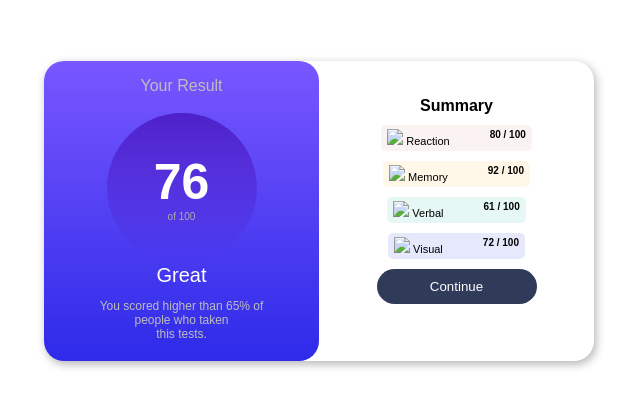
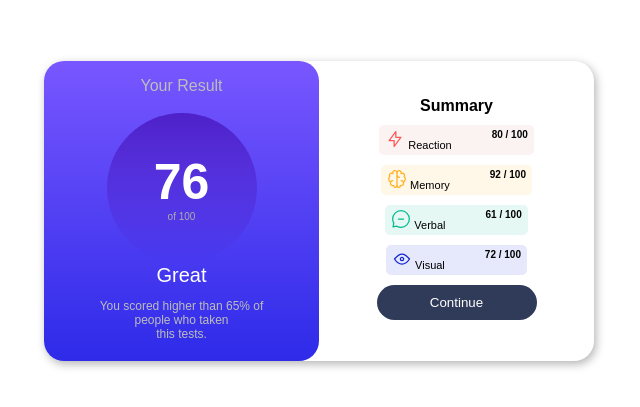
Before and after one commit to efkevi-n/web, a plain HTML site: page index.html in a window 1280 px wide. Shown: the part 139-546 px from the top of the page, without its empty margins (276-916 px from the left). Drawn offline with Linux system fonts and the light colour scheme.

Commit message:
added new files

```diff
--- a/index.html
+++ b/index.html
@@ -52,7 +52,7 @@
 
               <div id="R">
                    <p>
-                    <img src="../assets/images/icon-reaction.svg" >
+                    <img src="./assets/images/icon-reaction.svg" >
                     Reaction
                   </p>
                   <span >80 / 100 </span>
@@ -60,7 +60,7 @@
 
               <div id="M">
                 <p>
-                  <img src="../assets/images/icon-memory.svg" >
+                  <img src="./assets/images/icon-memory.svg" >
                     Memory
                   </p>
                   <span > 92 / 100 </span>
@@ -68,7 +68,7 @@
 
               <div id="V">
                  <p>
-                  <img src="../assets/images/icon-verbal.svg " >
+                  <img src="./assets/images/icon-verbal.svg " >
                     Verbal
                   </p>
                   <span >61 / 100 </span>
@@ -76,7 +76,7 @@
 
               <div id="VI">
                   <p>
-                    <img src="../assets/images/icon-visual.svg" >
+                    <img src="./assets/images/icon-visual.svg" >
                     Visual
                   </p>
                   <span >72 / 100 </span>
```
Also changed, not shown: assets/fonts/HankenGrotesk-VariableFont_wght.ttf (added), assets/fonts/README.txt (added), assets/fonts/static/HankenGrotesk-Bold.ttf (added), assets/fonts/static/HankenGrotesk-ExtraBold.ttf (added), assets/fonts/static/HankenGrotesk-Medium.ttf (added), assets/images/favicon-32x32.png (added), assets/images/icon-memory.svg (added), assets/images/icon-reaction.svg (added), assets/images/icon-verbal.svg (added), assets/images/icon-visual.svg (added).
